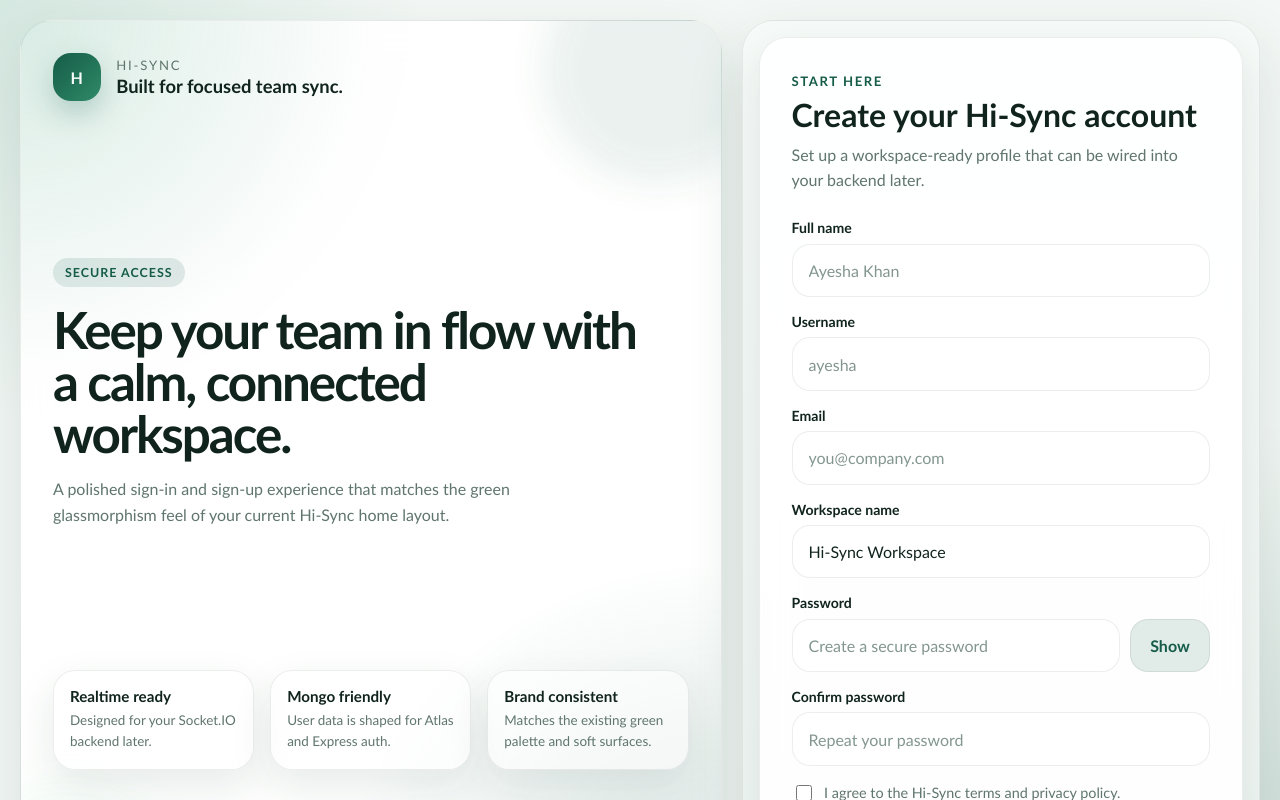
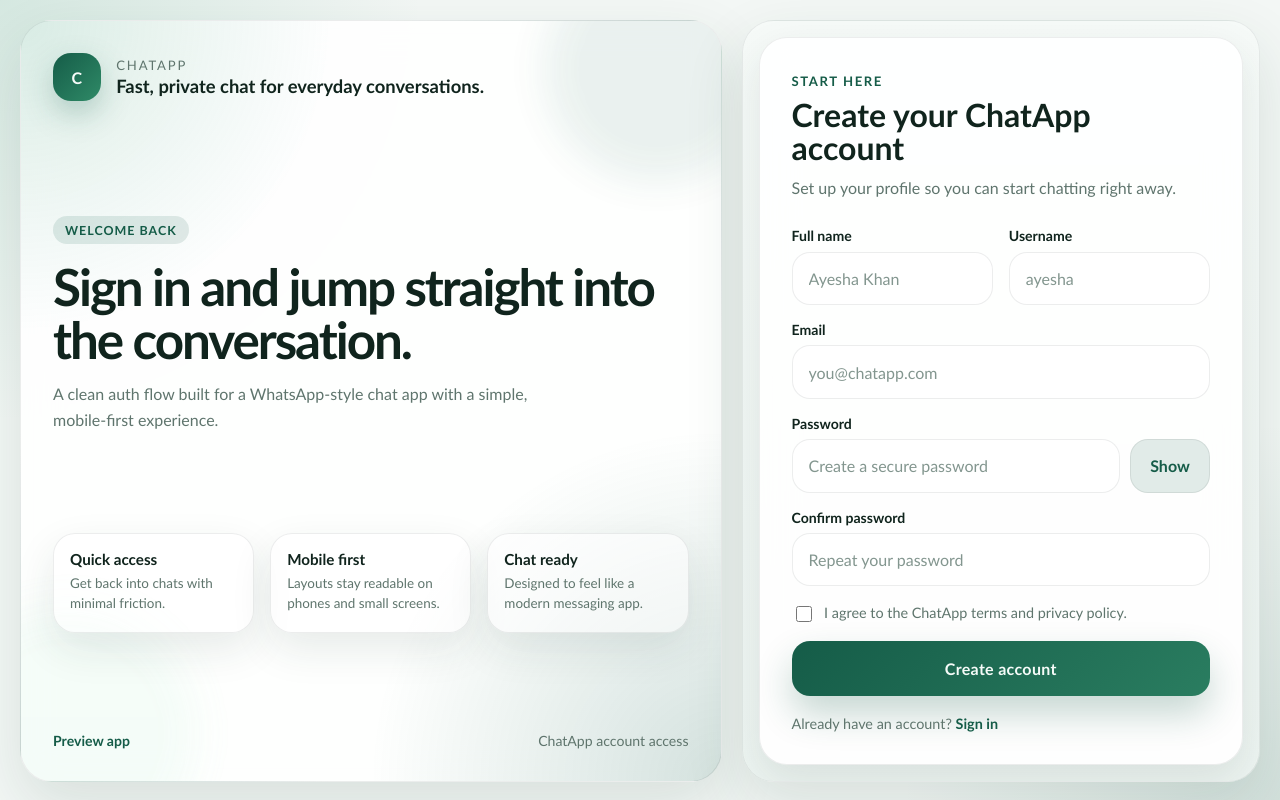
Before and after one commit to faisalshafique146/chatapp, an Angular app: page /auth/sign-up in a window 1280 px wide. Built offline with nearby package versions, Linux system fonts and the light colour scheme.

Commit message:
feat: update branding and remove workspace from authentication flow

```diff
--- a/src/core/models/auth-user.model.ts
+++ b/src/core/models/auth-user.model.ts
@@ -7,7 +7,6 @@ export interface AuthUser {
   handle: string;
   role: AuthAccountRole;
   avatarInitials: string;
-  workspaceName?: string;
   createdAt: string;
 }
 
@@ -29,6 +28,5 @@ export interface SignUpPayload {
   handle: string;
   email: string;
   password: string;
-  workspaceName: string;
   acceptTerms: boolean;
 }
--- a/src/core/services/auth.service.ts
+++ b/src/core/services/auth.service.ts
@@ -9,7 +9,7 @@ import { AuthSession, AuthUser, SignInPayload, SignUpPayload } from '../models/a
   providedIn: 'root'
 })
 export class AuthService {
-  private readonly storageKey = 'hi-sync.auth-session';
+  private readonly storageKey = 'chatapp.auth-session';
   private readonly platformId = inject(PLATFORM_ID);
   private readonly sessionState = signal<AuthSession | null>(this.readSession());
 
@@ -22,7 +22,6 @@ export class AuthService {
       fullName: this.deriveDisplayName(payload.email),
       email: payload.email,
       handle: this.deriveHandle(payload.email),
-      workspaceName: 'Hi-Sync Workspace',
       role: 'member'
     });
 
@@ -37,7 +36,6 @@ export class AuthService {
       fullName: payload.fullName,
       email: payload.email,
       handle: payload.handle,
-      workspaceName: payload.workspaceName,
       role: 'member'
     });
 
@@ -59,7 +57,6 @@ export class AuthService {
     fullName: string;
     email: string;
     handle: string;
-    workspaceName?: string;
     role: AuthUser['role'];
   }): AuthSession {
     const createdAt = new Date().toISOString();
@@ -72,7 +69,6 @@ export class AuthService {
         handle: this.normalizeHandle(userInput.handle),
         role: userInput.role,
         avatarInitials: this.createInitials(userInput.fullName),
-        workspaceName: userInput.workspaceName,
         createdAt
       },
       accessToken: this.buildToken(userInput.email, 'access'),
--- a/src/features/auth/components/auth-shell/auth-shell.component.html
+++ b/src/features/auth/components/auth-shell/auth-shell.component.html
@@ -4,40 +4,40 @@
     <div class="auth-shell__glow auth-shell__glow--two"></div>
 
     <div class="auth-shell__brand">
-      <div class="auth-shell__mark">H</div>
+      <div class="auth-shell__mark">C</div>
       <div>
-        <p>Hi-Sync</p>
-        <strong>Built for focused team sync.</strong>
+        <p>ChatApp</p>
+        <strong>Fast, private chat for everyday conversations.</strong>
       </div>
     </div>
 
     <div class="auth-shell__hero">
-      <span class="auth-shell__eyebrow">Secure access</span>
-      <h1>Keep your team in flow with a calm, connected workspace.</h1>
+      <span class="auth-shell__eyebrow">Welcome back</span>
+      <h1>Sign in and jump straight into the conversation.</h1>
       <p>
-        A polished sign-in and sign-up experience that matches the green glassmorphism feel of
-        your current Hi-Sync home layout.
+        A clean auth flow built for a WhatsApp-style chat app with a simple, mobile-first
+        experience.
       </p>
     </div>
 
     <div class="auth-shell__highlights">
       <article>
-        <strong>Realtime ready</strong>
-        <span>Designed for your Socket.IO backend later.</span>
+        <strong>Quick access</strong>
+        <span>Get back into chats with minimal friction.</span>
       </article>
       <article>
-        <strong>Mongo friendly</strong>
-        <span>User data is shaped for Atlas and Express auth.</span>
+        <strong>Mobile first</strong>
+        <span>Layouts stay readable on phones and small screens.</span>
       </article>
       <article>
-        <strong>Brand consistent</strong>
-        <span>Matches the existing green palette and soft surfaces.</span>
+        <strong>Chat ready</strong>
+        <span>Designed to feel like a modern messaging app.</span>
       </article>
     </div>
 
     <div class="auth-shell__footer">
       <a routerLink="/chat">Preview app</a>
-      <span>Hi-Sync workspace access</span>
+      <span>ChatApp account access</span>
     </div>
   </section>
 
--- a/src/features/auth/components/auth-shell/auth-shell.component.scss
+++ b/src/features/auth/components/auth-shell/auth-shell.component.scss
@@ -1,6 +1,6 @@
 :host {
   display: block;
-  height: 100%;
+  min-height: 100dvh;
   overflow-y: auto;
   overscroll-behavior: contain;
 }
@@ -253,9 +253,3 @@
     font-size: 0.82rem;
   }
 }
-
-@media (max-width: 720px) {
-  :host(.auth-shell--signup) .auth-shell__brand-panel {
-    display: none;
-  }
-}
--- a/src/features/auth/pages/sign-in/sign-in.component.html
+++ b/src/features/auth/pages/sign-in/sign-in.component.html
@@ -2,8 +2,8 @@
   <section class="auth-card">
     <div class="auth-card__header">
       <span>Welcome back</span>
-      <h2>Sign in to Hi-Sync</h2>
-      <p>Use your workspace account to continue into the chat app.</p>
+      <h2>Sign in to ChatApp</h2>
+      <p>Use your chat account to continue into the app.</p>
     </div>
 
     <form [formGroup]="form" (ngSubmit)="submit()" class="auth-form" novalidate>
@@ -43,7 +43,7 @@
           <span>Remember this device</span>
         </label>
 
-        <a href="mailto:support@hi-sync.local">Forgot password?</a>
+        <a href="mailto:support@chatapp.local">Forgot password?</a>
       </div>
 
       <button type="submit" class="auth-form__submit" [class.auth-form__submit--loading]="isSubmitting()">
@@ -52,8 +52,8 @@
     </form>
 
     <p class="auth-card__footnote">
-      New to Hi-Sync?
-      <a routerLink="/auth/sign-up">Create an account</a>
+      New to ChatApp?
+      <a routerLink="/auth/sign-up">Create one</a>
     </p>
   </section>
 </app-auth-shell>
--- a/src/features/auth/pages/sign-up/sign-up.component.html
+++ b/src/features/auth/pages/sign-up/sign-up.component.html
@@ -2,12 +2,12 @@
   <section class="auth-card">
     <div class="auth-card__header">
       <span>Start here</span>
-      <h2>Create your Hi-Sync account</h2>
-      <p>Set up a workspace-ready profile that can be wired into your backend later.</p>
+      <h2>Create your ChatApp account</h2>
+      <p>Set up your profile so you can start chatting right away.</p>
     </div>
 
-    <form [formGroup]="form" (ngSubmit)="submit()" class="auth-form" novalidate>
-      <label class="auth-field">
+    <form [formGroup]="form" (ngSubmit)="submit()" class="auth-form auth-form--signup" novalidate>
+      <label class="auth-field auth-field--half">
         <span>Full name</span>
         <input type="text" formControlName="fullName" placeholder="Ayesha Khan" autocomplete="name" />
         <small *ngIf="form.get('fullName')?.touched && form.get('fullName')?.hasError('required')">
@@ -18,7 +18,7 @@
         </small>
       </label>
 
-      <label class="auth-field">
+      <label class="auth-field auth-field--half">
         <span>Username</span>
         <input type="text" formControlName="handle" placeholder="ayesha" autocomplete="username" />
         <small *ngIf="form.get('handle')?.touched && form.get('handle')?.hasError('required')">
@@ -29,29 +29,16 @@
         </small>
       </label>
 
-      <label class="auth-field">
+      <label class="auth-field auth-field--full">
         <span>Email</span>
-        <input type="email" formControlName="email" placeholder="you@company.com" autocomplete="email" />
+        <input type="email" formControlName="email" placeholder="you@chatapp.com" autocomplete="email" />
         <small *ngIf="form.get('email')?.touched && form.get('email')?.hasError('required')">Email is required.</small>
         <small *ngIf="form.get('email')?.touched && form.get('email')?.hasError('email')">
           Enter a valid email address.
         </small>
       </label>
 
-      <label class="auth-field">
-        <span>Workspace name</span>
-        <input
-          type="text"
-          formControlName="workspaceName"
-          placeholder="Hi-Sync Workspace"
-          autocomplete="organization"
-        />
-        <small *ngIf="form.get('workspaceName')?.touched && form.get('workspaceName')?.hasError('required')">
-          Workspace name is required.
-        </small>
-      </label>
-
-      <label class="auth-field">
+      <label class="auth-field auth-field--full">
         <span>Password</span>
         <div class="auth-field__password-row">
           <input
@@ -72,7 +59,7 @@
         </small>
       </label>
 
-      <label class="auth-field">
+      <label class="auth-field auth-field--full">
         <span>Confirm password</span>
         <input
           type="password"
@@ -88,15 +75,18 @@
         </small>
       </label>
 
-      <label class="auth-check">
+      <label class="auth-check auth-check--full">
         <input type="checkbox" formControlName="acceptTerms" />
-        <span>I agree to the Hi-Sync terms and privacy policy.</span>
+        <span>I agree to the ChatApp terms and privacy policy.</span>
       </label>
-      <small *ngIf="form.get('acceptTerms')?.touched && form.get('acceptTerms')?.hasError('required')">
+      <small
+        class="auth-form__helper auth-form__helper--full"
+        *ngIf="form.get('acceptTerms')?.touched && form.get('acceptTerms')?.hasError('requiredTrue')"
+      >
         You must accept the terms to continue.
       </small>
 
-      <button type="submit" class="auth-form__submit" [class.auth-form__submit--loading]="isSubmitting()">
+      <button type="submit" class="auth-form__submit auth-form__submit--full" [class.auth-form__submit--loading]="isSubmitting()">
         {{ isSubmitting() ? 'Creating account...' : 'Create account' }}
       </button>
     </form>
--- a/src/features/auth/pages/sign-up/sign-up.component.scss
+++ b/src/features/auth/pages/sign-up/sign-up.component.scss
@@ -1,12 +1,11 @@
 :host {
   display: block;
-  min-height: 100dvh;
+  min-height: 100%;
 }
 
 .auth-card {
   width: 100%;
-  max-width: 34rem;
-  margin: 0 auto;
+  max-width: 100%;
   padding: clamp(1.15rem, 3vw, 2rem);
   border: 1px solid var(--border-color);
   border-radius: 28px;
@@ -50,9 +49,15 @@
   margin-top: 1.65rem;
 }
 
+.auth-form--signup {
+  grid-template-columns: repeat(2, minmax(0, 1fr));
+  align-items: start;
+}
+
 .auth-field {
   display: grid;
   gap: 0.45rem;
+  min-width: 0;
 
   span {
     font-size: 0.88rem;
@@ -61,6 +66,7 @@
 
   input {
     width: 100%;
+    min-width: 0;
     min-height: 3.35rem;
     padding: 0.9rem 1rem;
     border: 1px solid var(--border-color);
@@ -94,6 +100,11 @@
   display: flex;
   gap: 0.6rem;
   align-items: stretch;
+
+  input {
+    flex: 1 1 auto;
+    min-width: 0;
+  }
 }
 
 .auth-field__icon-button {
@@ -120,6 +131,20 @@
     margin-top: 0.2rem;
     accent-color: var(--bg-accent);
   }
+}
+
+.auth-form__helper {
+  margin-top: -0.5rem;
+}
+
+.auth-form__helper--full {
+  grid-column: 1 / -1;
+}
+
+.auth-field--full,
+.auth-check--full,
+.auth-form__submit--full {
+  grid-column: 1 / -1;
 }
 
 .auth-form__submit {
@@ -161,16 +186,20 @@
 
 @media (max-width: 720px) {
   .auth-card {
-    max-width: 100%;
-    border-radius: 24px;
-    padding: 1rem;
-    box-shadow: var(--shadow-card);
+    border: 0;
+    border-radius: 0;
+    padding: 0.25rem 0 1rem;
+    box-shadow: none;
   }
 
   .auth-card__header {
     h2 {
       font-size: 1.65rem;
     }
+  }
+
+  .auth-form--signup {
+    grid-template-columns: 1fr;
   }
 }
 
--- a/src/features/auth/pages/sign-up/sign-up.component.ts
+++ b/src/features/auth/pages/sign-up/sign-up.component.ts
@@ -39,7 +39,6 @@ export class SignUpComponent {
       fullName: ['', [Validators.required, Validators.minLength(3)]],
       handle: ['', [Validators.required, Validators.minLength(3)]],
       email: ['', [Validators.required, Validators.email]],
-      workspaceName: ['Hi-Sync Workspace', [Validators.required, Validators.minLength(2)]],
       password: ['', [Validators.required, Validators.minLength(8)]],
       confirmPassword: ['', [Validators.required]],
       acceptTerms: [false, [Validators.requiredTrue]]
--- a/src/index.html
+++ b/src/index.html
@@ -2,7 +2,7 @@
 <html lang="en">
 <head>
   <meta charset="utf-8">
-  <title>Hi-Sync</title>
+  <title>ChatApp</title>
   <base href="/">
   <meta name="viewport" content="width=device-width, initial-scale=1">
   <link rel="icon" type="image/x-icon" href="favicon.png">
```
